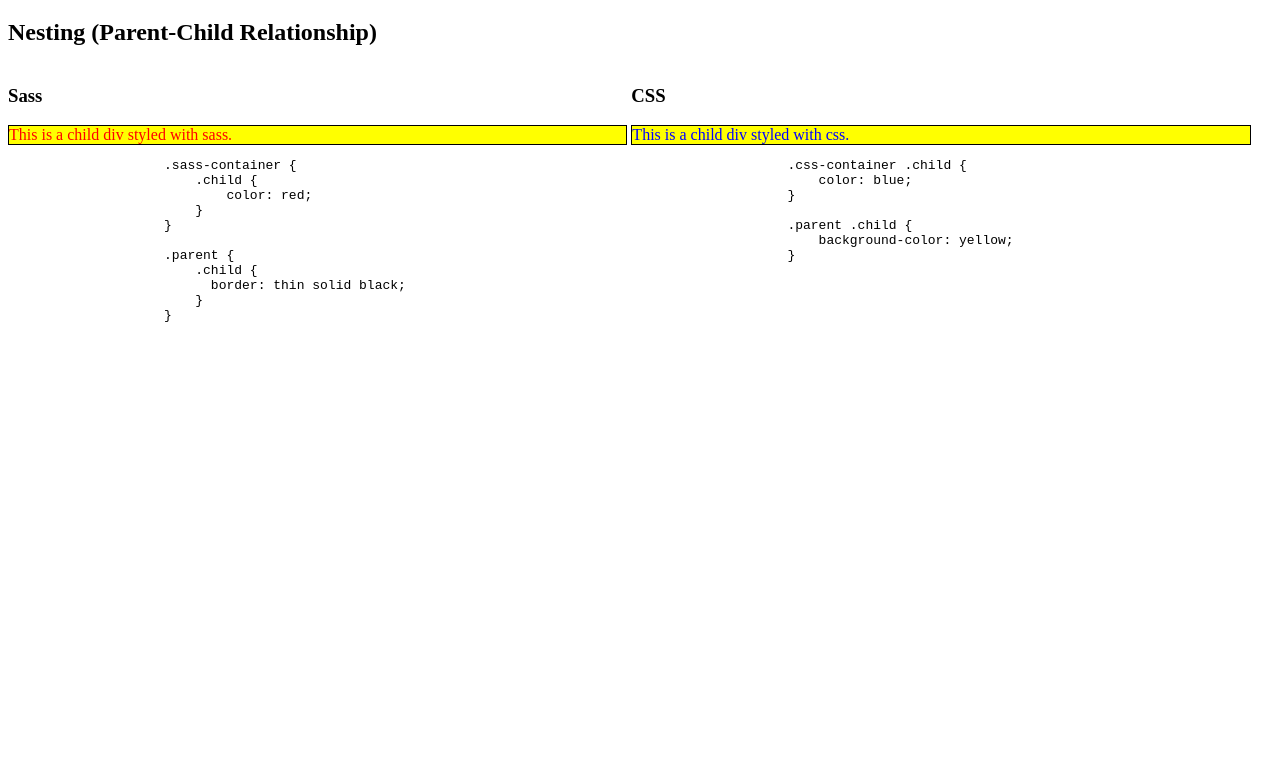
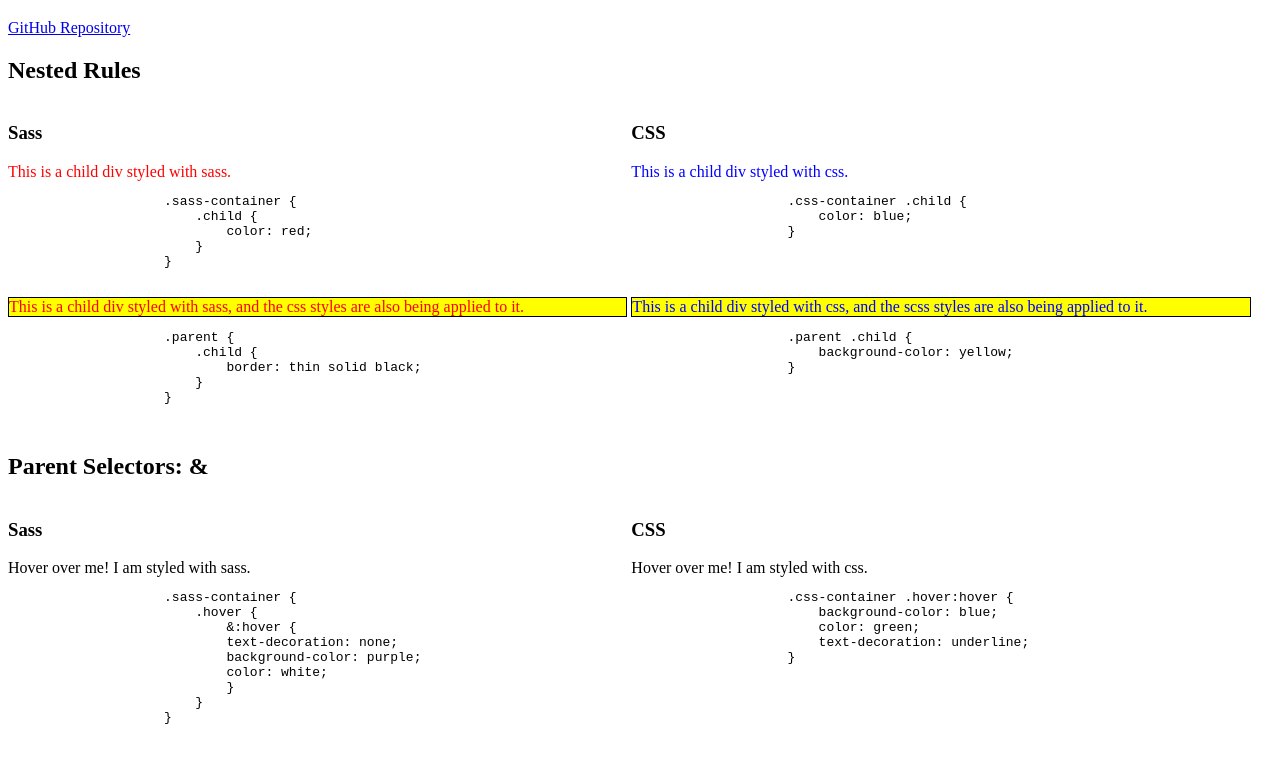
Before and after one commit to catmorgan/SassCssComparisons, a website: page index.html in a window 1280 px wide. Shown: the part 61-822 px from the top of the page. Before the commit the page ends 800 px from the top, so only its background shows below. Drawn offline with Linux system fonts and the light colour scheme.

Commit message:
adding parent

```diff
--- a/index.html
+++ b/index.html
@@ -9,9 +9,12 @@
     </head>
     <body>
         <h1>Sass and CSS Comparisons</h1>
+        <a href="https://github.com/catmorgan/SassCssComparisons" target="_blank">
+            GitHub Repository
+        </a>
         <div class="nesting-container">
-            <h2>Nesting (Parent-Child Relationship) </h2>
-            <div class="sass-container parent">
+            <h2>Nested Rules</h2>
+            <div class="sass-container">
                 <h3>Sass</h3>
                 <div class="child">
                     This is a child div styled with sass.
@@ -22,15 +25,9 @@
                             color: red;
                         }
                     }
-
-                    .parent {
-                        .child {
-                          border: thin solid black;
-                        }
-                    }
                 </pre>
             </div>
-            <div class="css-container parent">
+            <div class="css-container">
                 <h3>CSS</h3>
                 <div class="child">
                     This is a child div styled with css.
@@ -39,12 +36,63 @@
                     .css-container .child {
                         color: blue;
                     }
-
+                </pre>
+            </div>
+            <div class="sass-container parent">
+                <div class="child">
+                    This is a child div styled with sass, and the css styles are also being applied to it.
+                </div>
+                <pre class="prettyprint lang-css">
+                    .parent {
+                        .child {
+                            border: thin solid black;
+                        }
+                    }
+                </pre>
+            </div>
+            <div class="css-container parent">
+                <div class="child">
+                    This is a child div styled with css, and the scss styles are also being applied to it.
+                </div>
+                <pre class="prettyprint lang-css">
                     .parent .child {
                         background-color: yellow;
                     }
                 </pre>
             </div>
         </div>
+        <div class="parent-container">
+            <h2>Parent Selectors: &</h2>
+            <div class="sass-container">
+                <h3>Sass</h3>
+                <div class="hover">
+                    Hover over me! I am styled with sass.
+                </div>
+                <pre class="prettyprint lang-css">
+                    .sass-container {
+                        .hover {
+                            &:hover {
+                            text-decoration: none;
+                            background-color: purple;
+                            color: white;
+                            }
+                        }
+                    }
+                </pre>
+            </div>
+            <div class="css-container">
+                <h3>CSS</h3>
+                <div class="hover">
+                    Hover over me! I am styled with css.
+                </div>
+                <pre class="prettyprint lang-css">
+                    .css-container .hover:hover {
+                        background-color: blue;
+                        color: green;
+                        text-decoration: underline;
+                    }
+                </pre>
+            </div>
+        </div>
     </body>
 </html>
--- /dev/null
+++ b/styles/css-styles/css-parent.css
@@ -0,0 +1,5 @@
+.css-container .hover:hover {
+  background-color: blue;
+  color: green;
+  text-decoration: underline;
+}
--- a/styles/index.scss
+++ b/styles/index.scss
@@ -8,6 +8,8 @@ base scss file for imports
 
 //Sass files
 @import './sass-styles/sass-nested';
+@import './sass-styles/sass-parent';
 
 //CSS files
 @import './css-styles/css-nested';
+@import './css-styles/css-parent';
--- /dev/null
+++ b/styles/sass-styles/sass-parent.scss
@@ -0,0 +1,9 @@
+.sass-container {
+  .hover {
+    &:hover {
+      text-decoration: underline;
+      background-color: purple;
+      color: white;
+    }
+  }
+}
--- a/styles/site.scss
+++ b/styles/site.scss
@@ -1,8 +1,6 @@
 pre.prettyprint {
   width: 100%;
 }
-
-pre.pln {color: red;}
 
 .sass-container, .css-container{
   width: 49%;
```
Also changed, not shown: dist/index.css.
